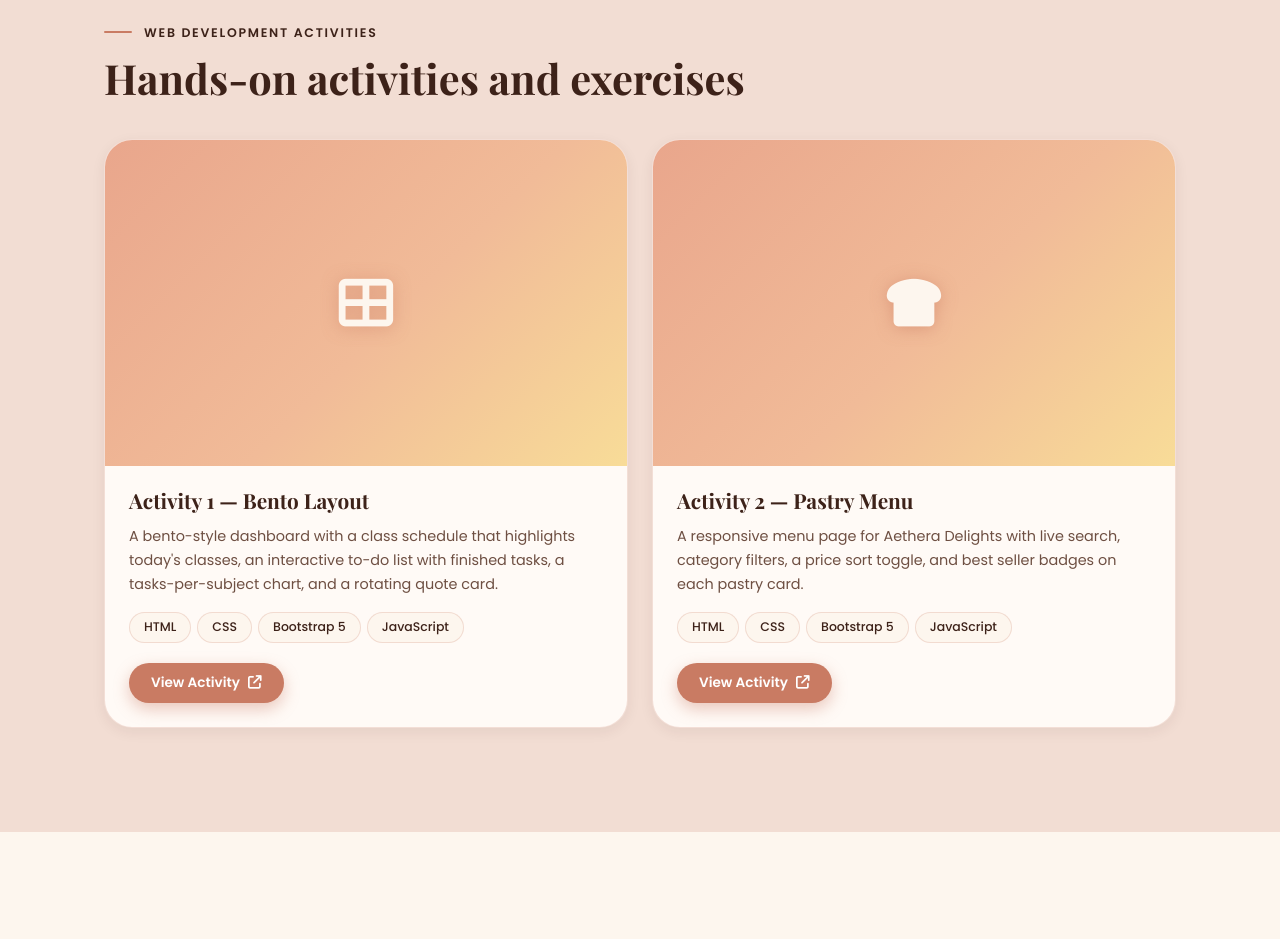
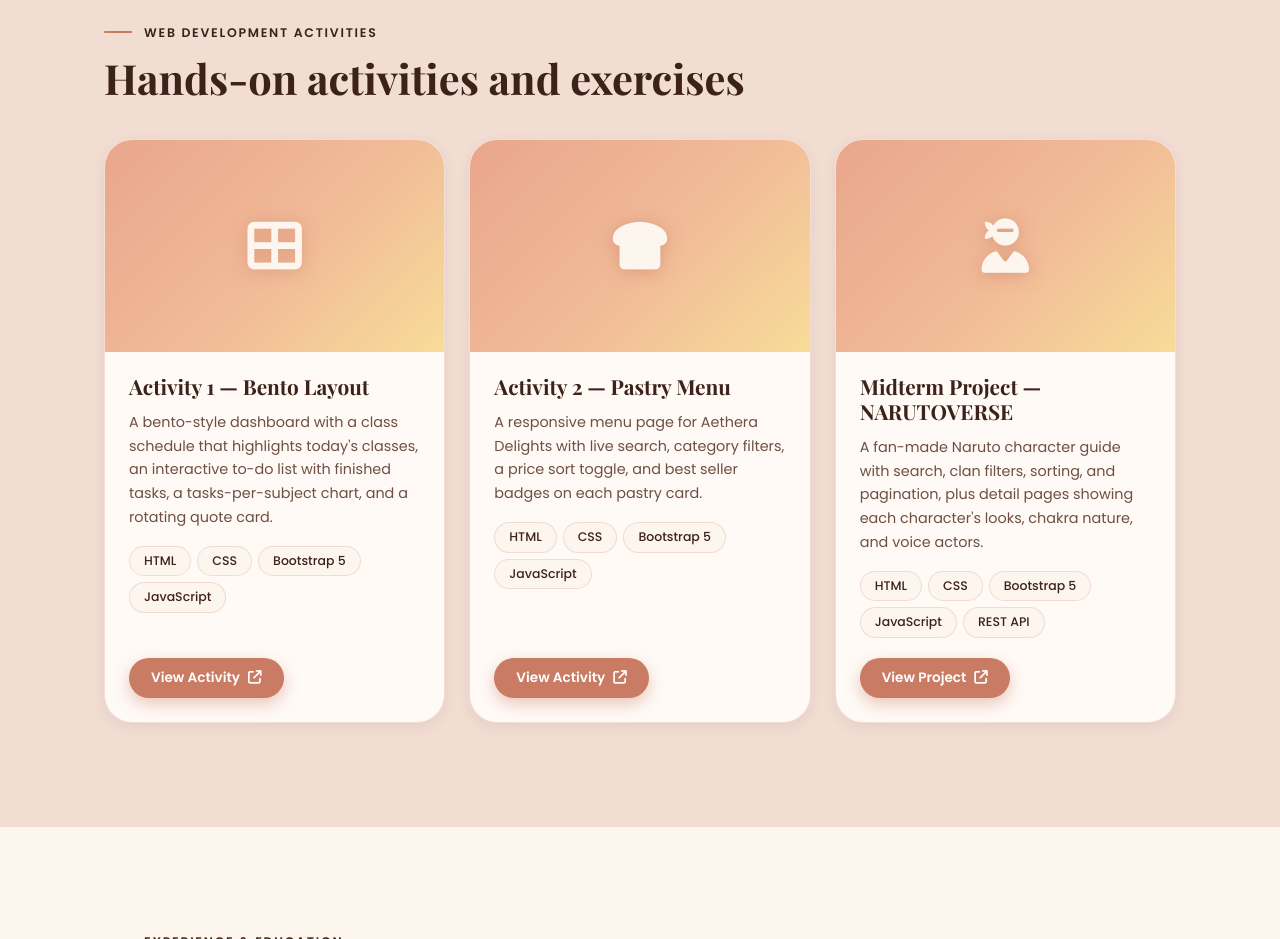
Before and after one commit to bethanyzyreen/bethanyzyreen.github.io, a plain HTML site: page portfolio.html in a window 1280 px wide. Shown: the part 3660-4599 px from the top of the page. Drawn offline with nearby package versions, Linux system fonts and the light colour scheme; a web font is replaced by a local one.

Commit message:
midterm_project

```diff
--- a/assets/css/pages.css
+++ b/assets/css/pages.css
@@ -328,8 +328,14 @@ body.modal-open {
 .activity-grid {
   margin-top: 36px;
   display: grid;
-  grid-template-columns: repeat(2, 1fr);
+  grid-template-columns: repeat(3, 1fr);
   gap: 24px;
+}
+
+@media (max-width: 960px) {
+  .activity-grid {
+    grid-template-columns: repeat(2, 1fr);
+  }
 }
 
 .project-media--icon {
--- a/portfolio.html
+++ b/portfolio.html
@@ -311,6 +311,26 @@
             </div>
           </article>
 
+          <!-- Midterm Project -->
+          <article class="project-card">
+            <div class="project-media project-media--icon"><i class="fas fa-user-ninja" aria-hidden="true"></i></div>
+            <div class="project-body">
+              <h3>Midterm Project — NARUTOVERSE</h3>
+              <p class="project-desc">A fan-made Naruto character guide with search, clan filters, sorting, and
+                pagination, plus detail pages showing each character's looks, chakra nature, and voice actors.</p>
+              <ul class="tag-list">
+                <li>HTML</li>
+                <li>CSS</li>
+                <li>Bootstrap 5</li>
+                <li>JavaScript</li>
+                <li>REST API</li>
+              </ul>
+              <a class="btn btn-primary btn-sm project-open" href="WebDev-Activities/midterm_project/index.html"
+                target="_blank" rel="noopener noreferrer">View Project <i class="fas fa-arrow-up-right-from-square"
+                  aria-hidden="true"></i></a>
+            </div>
+          </article>
+
         </div>
       </div>
     </section>
```
Also changed, not shown: 1 other file.
